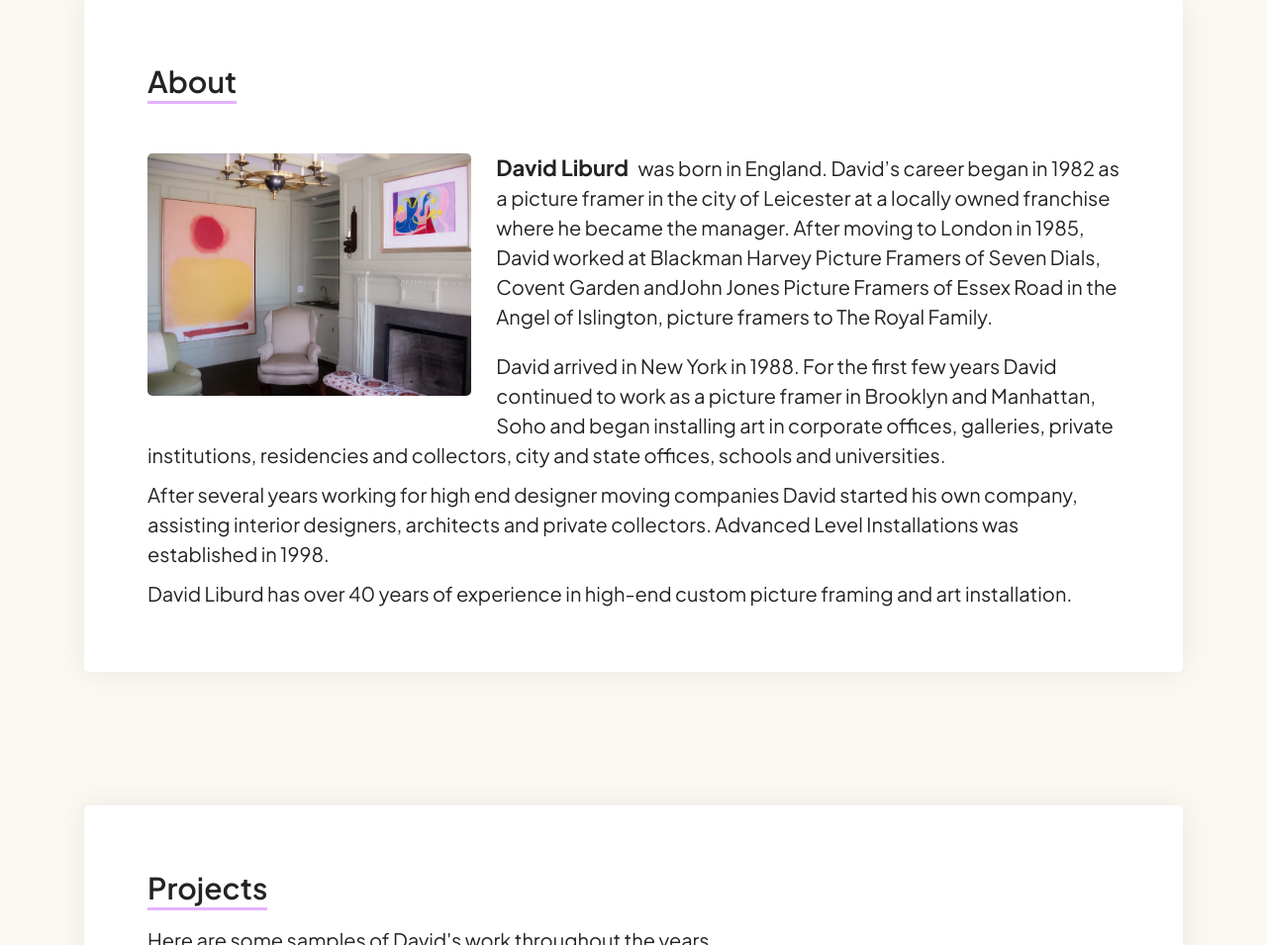
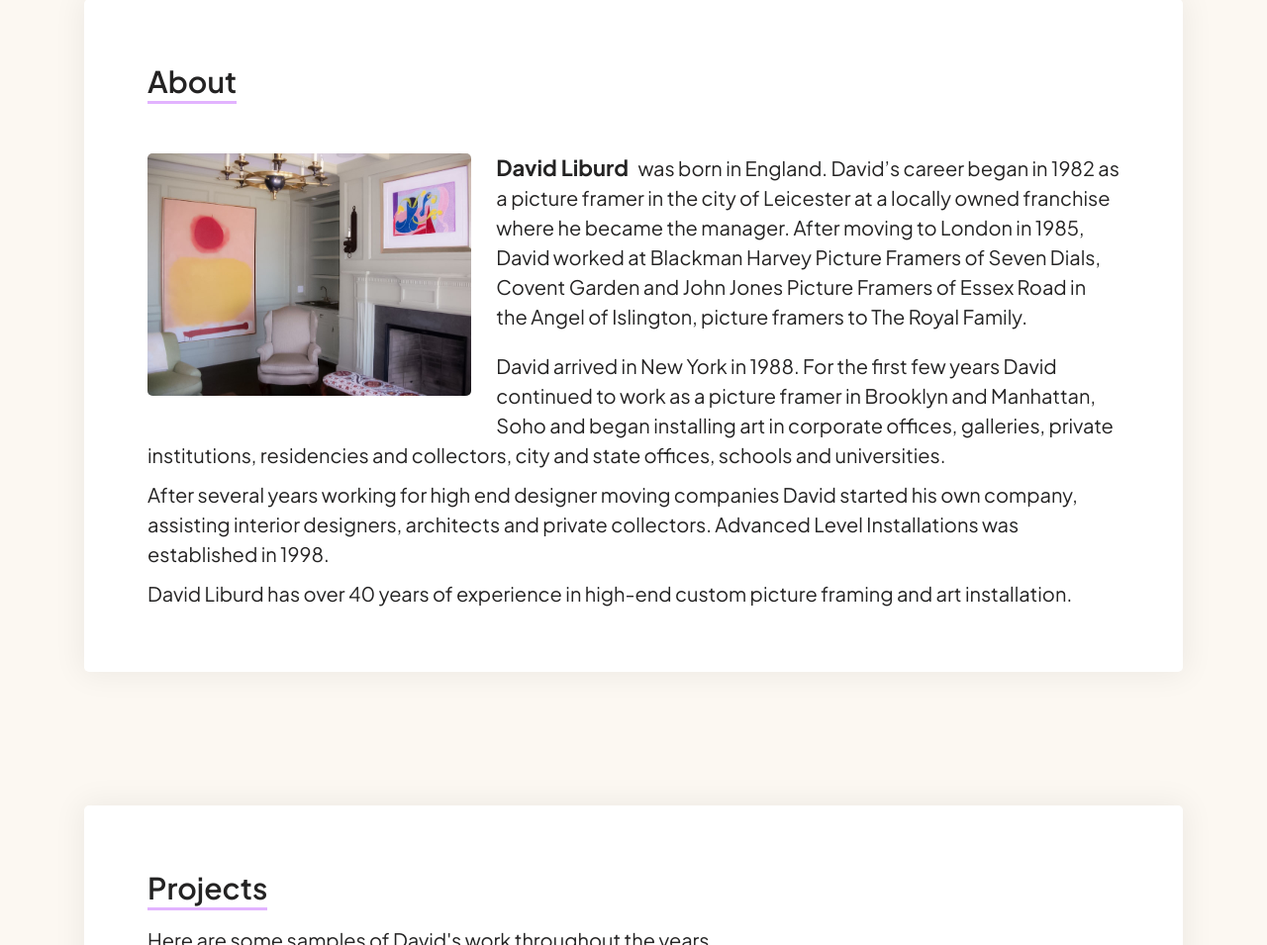
Before and after one commit to davidliburd/portfolio, a website: page index.html in a window 1280 px wide. Shown: the part 836-1791 px from the top of the page at 99% size. Drawn offline with nearby package versions, Linux system fonts and the light colour scheme.

Commit message:
Update index.html

```diff
--- a/index.html
+++ b/index.html
@@ -90,18 +90,13 @@
         <div class="col mt-5">
 
                        <img src="19.jpg" class="col-md-4 me-5 mb-md-3 rounded float-sm-start img-fluid" alt="...">
-                       <p class="lead"><span class="dropcap">David Liburd</span> was born in England. David’s career began in 1982 as a picture framer in the city of Leicester at a locally owned franchise where he became the manager. After moving to London in 1985, David worked at Blackman Harvey Picture Framers of Seven Dials, Covent Garden andJohn Jones Picture Framers of Essex Road in the Angel of Islington, picture framers to The Royal Family.</p>
+                       <p class="lead"><span class="dropcap">David Liburd</span> was born in England. David’s career began in 1982 as a picture framer in the city of Leicester at a locally owned franchise where he became the manager. After moving to London in 1985, David worked at Blackman Harvey Picture Framers of Seven Dials, Covent Garden and John Jones Picture Framers of Essex Road in the Angel of Islington, picture framers to The Royal Family.</p>
 
-                       <p class="lead mb-2">David arrived in New York in 1988. For the first few years David continued to work as a picture
-framer in Brooklyn and Manhattan, Soho and began installing art in corporate offices, galleries,
-private institutions, residencies and collectors, city and state offices, schools and universities.</p>
+                       <p class="lead mb-2">David arrived in New York in 1988. For the first few years David continued to work as a picture framer in Brooklyn and Manhattan, Soho and began installing art in corporate offices, galleries, private institutions, residencies and collectors, city and state offices, schools and universities.</p>
 
-                       <p class="lead mb-2">After several years working for high end designer moving companies David started his own
-company, assisting interior designers, architects and private collectors. Advanced Level
-Installations was established in 1998.</p>
+                       <p class="lead mb-2">After several years working for high end designer moving companies David started his own company, assisting interior designers, architects and private collectors. Advanced Level Installations was established in 1998.</p>
 
-                       <p class="lead mb-0">David Liburd has over 40 years of experience in high-end custom picture framing and art
-installation.</p>
+                       <p class="lead mb-0">David Liburd has over 40 years of experience in high-end custom picture framing and art installation.</p>
 
 
                </div>
```
